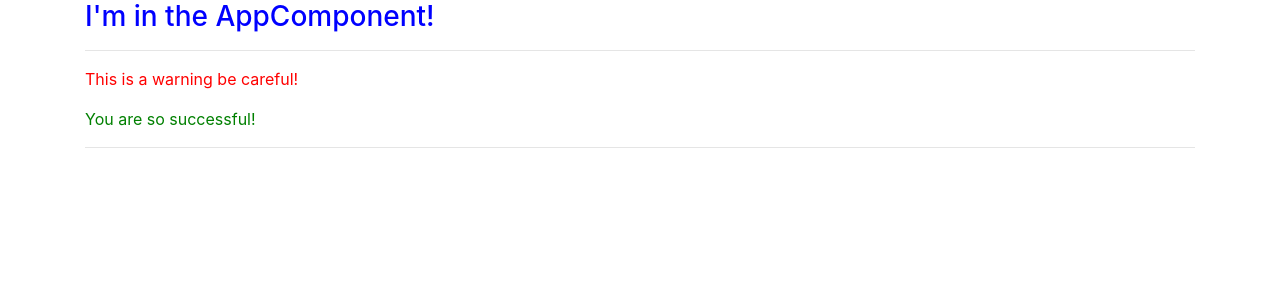
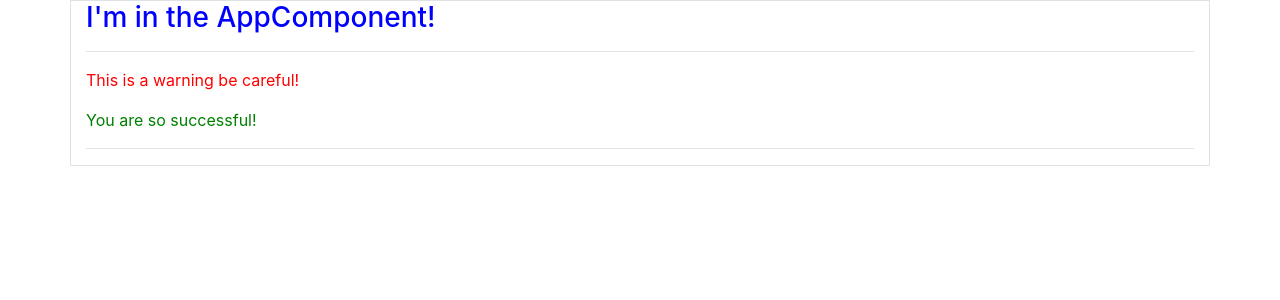
Before and after one commit to Carl-Montpetit/prog-web-tp3, an Angular app: page / in a window 1280 px wide. Shown: the top 300 px of the page. Built offline with nearby package versions, Linux system fonts and the light colour scheme.

Commit message:
test Bootstrap 4.0.0 successful 🍾✅

```diff
--- a/src/app/app.component.html
+++ b/src/app/app.component.html
@@ -1,4 +1,4 @@
-<div class="container">
+<div class="container border shadow-lg">
   <div class="row">
     <div class="col-sm-12">
       <h3>I'm in the AppComponent!</h3>
```
